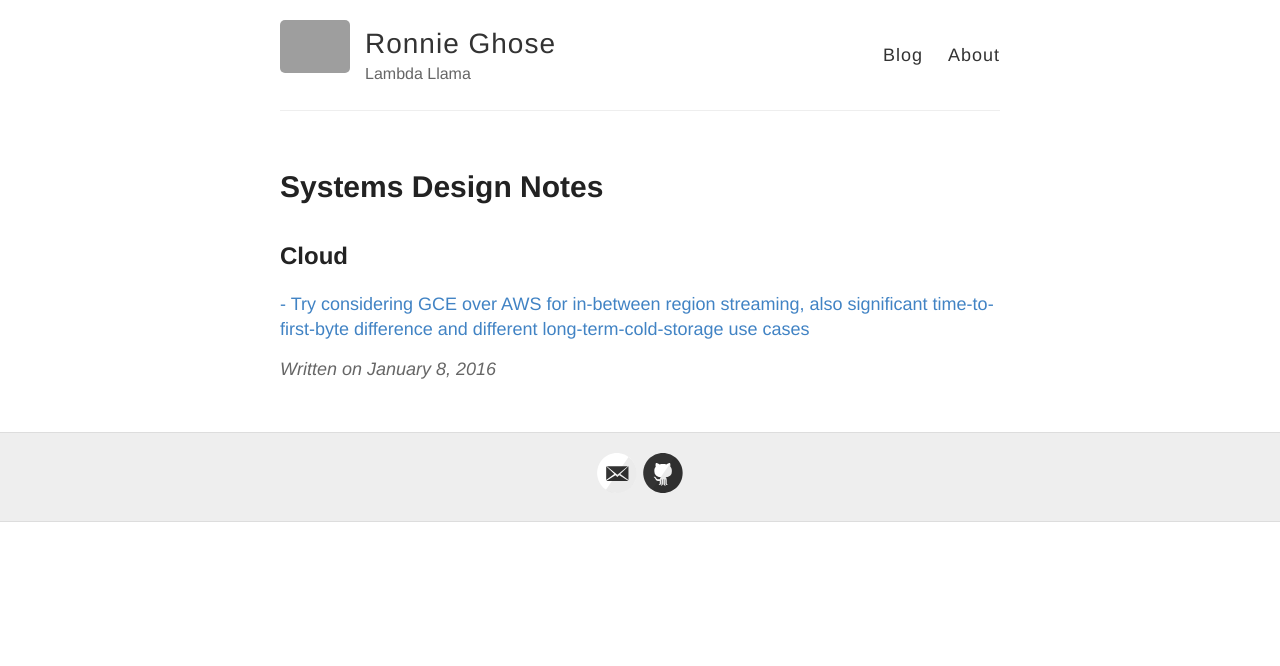
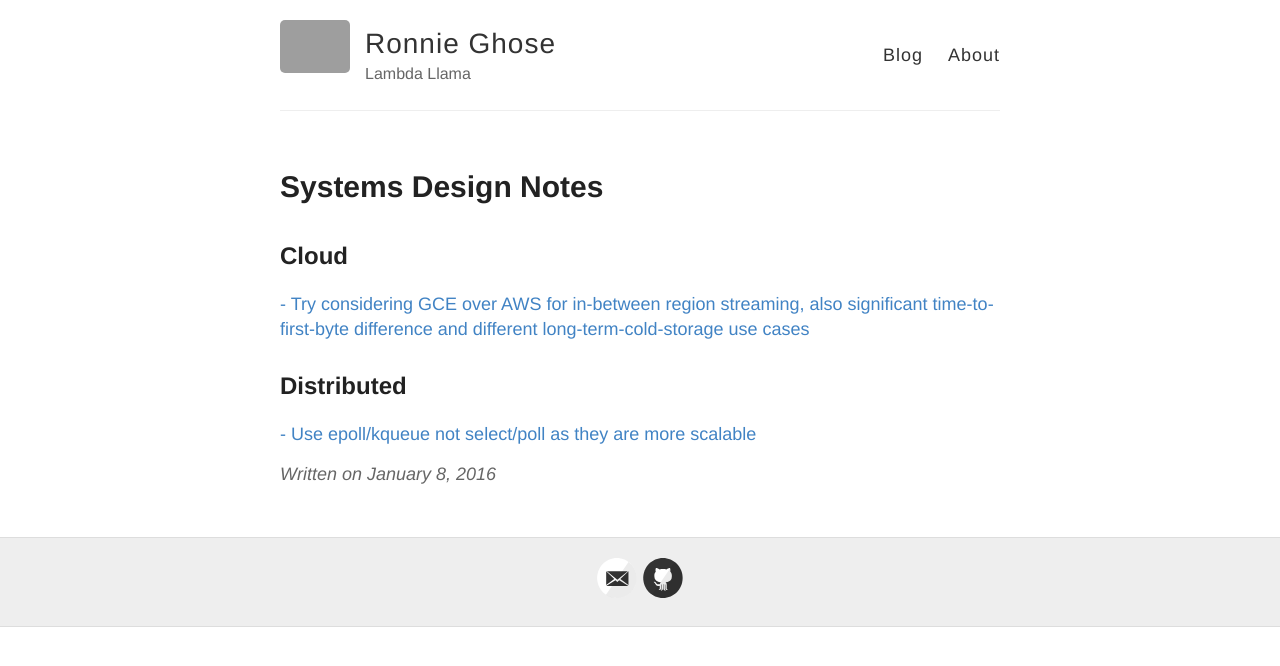
Before and after one commit to RONNCC/ronncc.github, a Jekyll site: the page built from _posts/2016-1-8-the-post-5518.md, in a window 1280 px wide. Shown: the top 666 px of the page. Built offline with Jekyll 4.4.1, drawn with Linux system fonts in a browser that asks for light colours; comment, search, counter and statistics services are not loaded; grey boxes are pictures that could not be loaded.

Commit message:
update from Jekyller

```diff
--- a/_posts/2016-1-8-the-post-5518.md
+++ b/_posts/2016-1-8-the-post-5518.md
@@ -1,17 +1,21 @@
 ---
 categories:
   - Misc
-tags: []
 comment:
+date: '2016-1-8'
 info:
-date: '2016-1-8'
-type: post
 layout: post
 published: true
-sha:
+sha: e0c05253fac156463123a6c9df289aa28903b4f7
 slug: the-post-5518
+tags: []
 title: 'Systems Design Notes'
+type: post
 
 ---
+
 ## Cloud
 [- Try considering GCE over AWS for in-between region streaming, also significant time-to-first-byte difference and different long-term-cold-storage use cases ](http://blog.zachbjornson.com/2015/12/29/cloud-storage-performance.html)
+
+## Distributed
+[- Use epoll/kqueue not select/poll as they are more scalable](http://geocar.sdf1.org/fast-servers.html)
```
